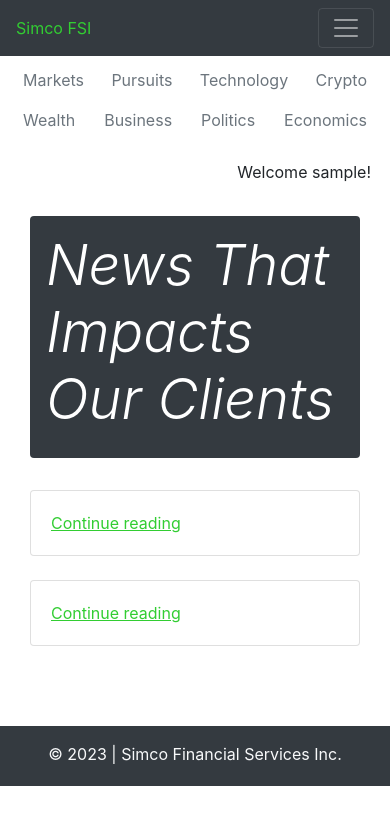
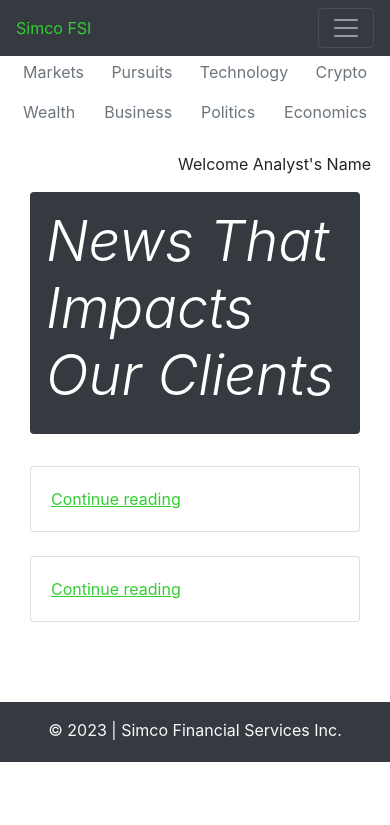
Before and after one commit to DebJamA/Internship-py-1-1, a Python web app: template templates/posts.html in a window 390 px wide. Shown: the top 825 px of the page. Run offline with Jinja, Linux system fonts and the light colour scheme; the template is opened without the code that fills it: most values are stand-ins (such as "Sample title", 1, 10 or a date in 2020); some libraries are stand-ins or nearby versions.

Commit message:
Update layout.html

```diff
--- a/templates/layout.html
+++ b/templates/layout.html
@@ -8,13 +8,13 @@
     <!--CDN Bootstrap v4.0 CSS-->
     <link rel="stylesheet" href="https://cdn.jsdelivr.net/npm/bootstrap@4.0.0/dist/css/bootstrap.min.css" integrity="sha384-Gn5384xqQ1aoWXA+058RXPxPg6fy4IWvTNh0E263XmFcJlSAwiGgFAW/dAiS6JXm" crossorigin="anonymous">
 
-    <link rel="stylesheet" href="static/css/layout.css">
+    <link rel="stylesheet" type="text/css" href="{{url_for('static', filename='css/layout.css')}}">
 
     <title>{% block title %}{% endblock %}</title>
 </head>
 
 <body>
-    <nav class="navbar navbar-expand-lg navbar-dark bg-dark">
+    <nav class="navbar fixed-top navbar-expand-lg navbar-dark bg-dark">
         <div class="container-fluid">
             <span class="navbar-text" id="navbar-logo">Simco FSI</span>
             <button class="navbar-toggler"
@@ -24,29 +24,26 @@
             >
             <span class="navbar-toggler-icon"></span>
             </button>
+
             <div class="collapse navbar-collapse" id="navbarNav">
-                <div class="col-md-6 offset-md-3">
-
-                    <div class="navbar-nav">
-                        <a class="nav-item nav-link" id="nav-item1" href="{{ url_for('views.index') }}">Financial News Articles</a>
-                        <a class="nav-item nav-link" id="nav-item2" href="#">Post Your Analysis</a>
+                <div class="col-md-12 d-flex justify-content-end">
+                <div class="navbar-nav nav-fill w-75">
+                    <a class="nav-item nav-link px-2" id="nav-item1" href="/">Financial News Articles</a>
+                    <a class="nav-item nav-link px-2" id="nav-item2" href="/create">Post Your Analysis</a>
+                    <a class="nav-item nav-link px-2" id="nav-item3" href="/login">Login / Register</a>
+                    <a class="nav-item nav-link px-2" id="nav-item4" href="/logout">Logout</a>
                 </div>
-                </div>
-                <div class="col-md-3">
-                    <div class="navbar-nav">
-                        <a class="nav-item nav-link" id="nav-item3" href="{{ url_for('views.index') }}">Logout</a>
-                    </div>
-                </div>
-
-                <div class="col-md-3">
-                    <div class="navbar-nav">
-                        <a class="nav-item nav-link" id="nav-item4" href="#">Login / Register</a>
                 </div>
             </div>
 
         </div>
+    </nav>
+
+    <div class="container">
+        <div class="mt-auto py-4 bg-white" id="navbar-spacer">
+            <div class="padding container"></div>
         </div>
-    </nav>
+    </div>
 
     <div class="container">
         <div class="nav-scroller py-1 mb-2">
@@ -66,7 +63,7 @@
     <div class="container">
         <div class="nav-scroller py-1 mb-2">
             <nav class="nav d-flex justify-content-end">
-			<p class="p-1"><span>Welcome&nbsp;</span>{{ username }}!</p>
+                <span class="p-1" id="welcome">Welcome Analyst's Name</span>
             </nav>
         </div>
     </div>
@@ -75,11 +72,13 @@
         {% block content %}{% endblock %}
     </div>
 
-    <footer class="footer mt-auto py-4 bg-white" id="footer-spacer">
-        <div class="footer padding container"></div>
-    </footer>
+    <div class="container">
+        <div class="mt-auto py-4 bg-white" id="footer-spacer">
+            <div class="padding container"></div>
+        </div>
+    </div>
 
-    <footer class="footer mt-auto py-3 bg-dark" id="footer-footer">
+    <footer class="footer fixed-bottom mt-auto py-3 bg-dark" id="footer-footer">
         <div class="container text-center">
             <span class="text-light">
                 &copy; 2023 | Simco Financial Services Inc.
@@ -92,7 +91,12 @@ functionalities of some JS components depends on jQuery and Popper-->
 <script src="https://code.jquery.com/jquery-3.2.1.slim.min.js" integrity="sha384-KJ3o2DKtIkvYIK3UENzmM7KCkRr/rE9/Qpg6aAZGJwFDMVNA/GpGFF93hXpG5KkN" crossorigin="anonymous"></script>
 <script src="https://cdn.jsdelivr.net/npm/popper.js@1.12.9/dist/umd/popper.min.js" integrity="sha384-ApNbgh9B+Y1QKtv3Rn7W3mgPxhU9K/ScQsAP7hUibX39j7fakFPskvXusvfa0b4Q" crossorigin="anonymous"></script>
 <script src="https://cdn.jsdelivr.net/npm/bootstrap@4.0.0/dist/js/bootstrap.min.js" integrity="sha384-JZR6Spejh4U02d8jOt6vLEHfe/JQGiRRSQQxSfFWpi1MquVdAyjUar5+76PVCmYl" crossorigin="anonymous"></script>
-<script src="holder.js"></script>
+
+<!--CND for holder.js for article thumbnails-->
+<script src="https://cdn.jsdelivr.net/npm/holderjs@2.9.9/holder.min.js"></script>
+<script>
+Holder.addTheme("simco", { bg: "#999999", fg: "white", text: "Thumbnail", size: 11, fontweight: "normal" });
+</script>
 
 </body>
 </html>
```
Lines whose indentation alone changed are shown as unchanged.
